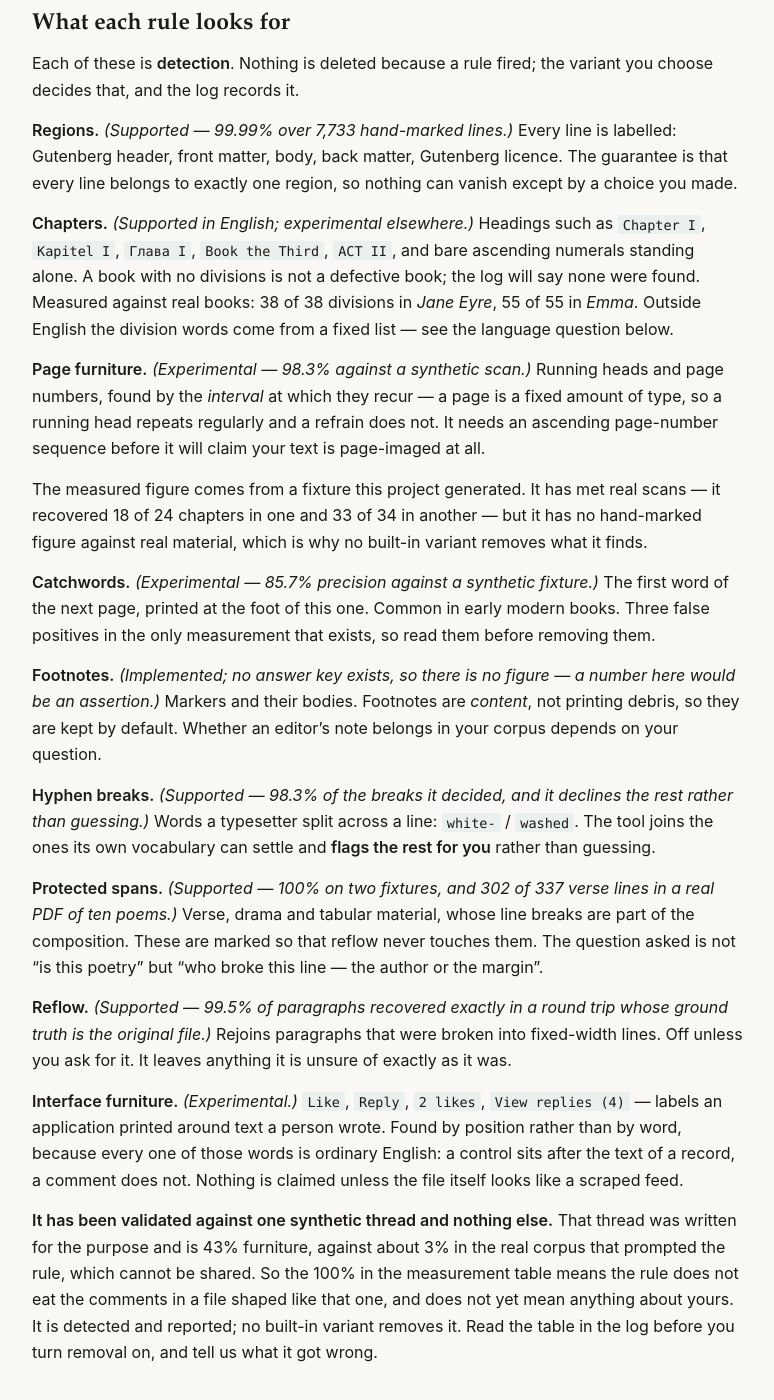
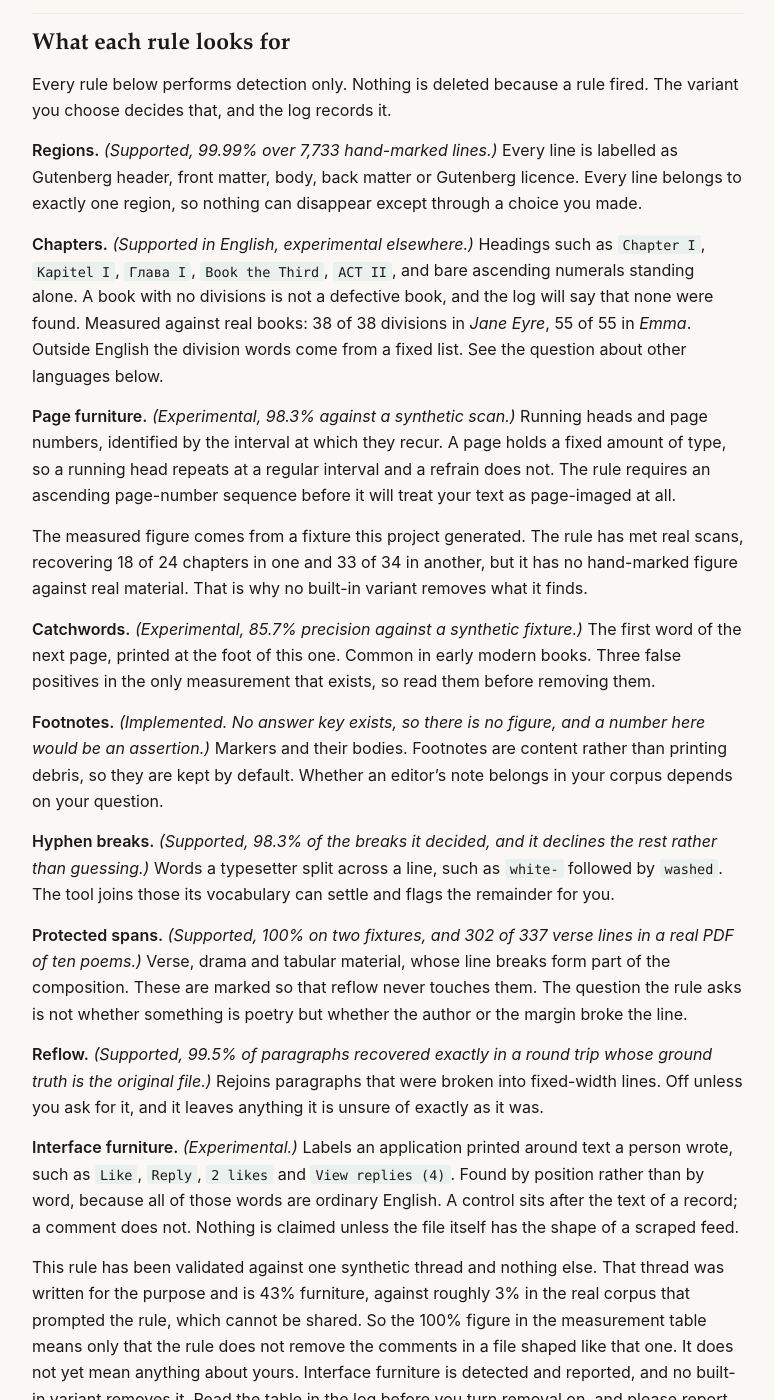
Before and after one commit to adesokantosin2000-beep/corpusprep, a Jekyll site: the page built from docs/USING.md, in a window 1280 px wide and 1400 px high, scrolled down 3159 px. Shown: the whole window, without its empty margins (252-1026 px from the left). Built offline with Jekyll 4.4.1, drawn with Linux system fonts in a browser that asks for light colours; some of the changed text lies outside the part shown.

Commit message:
Rewrite the user guide in plain prose
USING.md is now the first page of this project a stranger is likely to read,
and it read like marketing. The writing drew attention to itself where it
should have got out of the way of the instructions.

Removed: every em dash, the tick emoji in the log examples, the headings that
were phrases rather than labels ("The five minutes that matter", "Frequently
the real question", "Getting it wrong safely", "body-only in one sentence"),
and the antithesis constructions that state what a thing is not before saying
what it is.

No fact, figure, caveat or evidence level changed. Every number is the number
that was there: 99.99% over 7,733 lines, 98.3%, 85.7%, 302 of 337, 38 of 38,
five of ten PDFs. The qualifications are all still present and still as blunt,
because they are the most useful thing in the document.

Three em dashes removed from CITING.md for the same reason. The fourth is left
alone: it appears inside the quoted release title `v0.6.0 — Integration`, which
is a literal string on GitHub, and correcting a quotation would make it wrong.

The P11 guard still holds: the install block and the `corpusprep` invocation
remain in the same fenced block, so a reader is still told how to make the
command work before being invited to run it.

````diff
--- a/docs/USING.md
+++ b/docs/USING.md
@@ -7,178 +7,183 @@ description: >-
 
 # Using CorpusPrep
 
-For people preparing a corpus, not for people maintaining the tool. If you want
-to know how a rule works, read `design/DECISIONS.md`. If you want to know what
-to run and which file to keep, you are in the right place.
+This guide is for people preparing a corpus. If you want to know how a rule
+works internally, read `design/DECISIONS.md`. If you want to know what to run
+and which output file to keep, read on.
 
 ---
 
 ## What this tool is for
 
-A digitised book is not only the book. It carries the apparatus that came with
-it: a Project Gutenberg header and licence, an editor's introduction, running
-heads repeated at the top of every page, page numbers, footnote markers, words
-broken across line ends by a typesetter, paragraphs chopped into fixed-width
-lines.
+A digitised book carries material that came with the digitisation rather than
+with the work: a Project Gutenberg header and licence, an editor's introduction,
+running heads at the top of every page, page numbers, footnote markers, words
+broken across line ends by a typesetter, and paragraphs chopped into
+fixed-width lines.
 
-None of that was written by the author, and all of it lands in your word
-counts. A collocation span that crosses a page number is measuring the printer.
+None of that was written by the author, and all of it lands in your word counts.
+A collocation span that crosses a page number is measuring the printer rather
+than the text.
 
-CorpusPrep finds that apparatus, tells you what it found and why, and gives you
-the text with it removed — **as a separate file, with the original untouched.**
+CorpusPrep locates that material, reports what it found and on what evidence,
+and writes the text without it to a new file. The original is not modified.
 
-## What it is not for
+## What it does not do
 
 - It does not correct OCR errors.
 - It does not tag, lemmatise or parse.
 - It does not judge whether a text is worth studying.
-- It will not clean born-digital text — tweets, comments, transcripts. There is
-  a rule for interface labels (`Like`, `Reply`), and beyond that a file with no
-  printing apparatus has nothing here to remove. The log will say so plainly.
+- It is of limited use on born-digital text such as tweets, comments and
+  transcripts. There is one rule for interface labels like `Like` and `Reply`.
+  Beyond that, a file with no printing apparatus has nothing here to remove,
+  and the log will say so.
 
 ---
 
-## The five minutes that matter
+## Installing and running it
 
 ```bash
 pip install -e .                          # from the CorpusPrep folder, once
 pip install -e ".[pdf]"                   # only if you will read PDFs
 
-corpusprep inspect  mybook.txt            # what did it find?
+corpusprep inspect  mybook.txt            # report what it found
 corpusprep clean    mybook.txt --out cleaned
 ```
 
-If you would rather not install anything, the package still runs from the
-folder — it lives in `src/`, so Python needs telling where to look:
+If you would rather not install anything, the package can be run from the
+folder. It lives in `src/`, so Python has to be told where to look:
 
 ```powershell
 $env:PYTHONPATH="src"; python -m corpusprep inspect mybook.txt
 ```
 
-`inspect` prints the structure it found and changes nothing. **Read it before
-you clean.** `clean` writes one file per variant into `cleaned/`, plus a log.
+`inspect` prints the structure it found and changes nothing. Read it before you
+clean. `clean` writes one file per variant into `cleaned/`, together with a log.
 
 Then open `cleaned/mybook_log.md` and read section 4. It lists every region
-removed and the evidence for removing it. If a region you wanted is missing,
-that is where you will see it.
+removed and the evidence for removing it. If a region you wanted to keep is
+missing, section 4 is where you will see that.
 
 ---
 
 ## Which file do I keep?
 
-`clean` writes several versions of your text. They differ in **how much of the
-book that is not the work** they keep.
+`clean` writes several versions of your text. They differ in how much of the
+material that is not the work itself they retain.
 
 | File | What it is | Keep it when |
 |---|---|---|
-| `__verbatim` | Nothing removed. Encoding and line endings normalised only. | Always — it is your baseline. Every figure in the log is measured against it. |
-| `__full` | The Gutenberg header and licence removed. Everything the book itself contains is kept, including the editor's introduction and any appendices. | You want the whole edition, minus the digitisation apparatus. |
+| `__verbatim` | Nothing removed. Encoding and line endings normalised only. | Always. It is your baseline, and every figure in the log is measured against it. |
+| `__full` | The Gutenberg header and licence removed. Everything the book itself contains is kept, including the editor's introduction and any appendices. | You want the whole edition without the digitisation apparatus. |
 | `__body-and-front` | Also drops back matter. Keeps front matter. | The author's own preface or dedication counts as authorial text for your question. |
-| `__body-only` | **The work itself.** Front matter, back matter and Gutenberg apparatus all removed. | Stylistic analysis, authorship work, anything where an editor's prose would contaminate the measurement. This is the usual choice. |
-| `__body-no-headings` | `body-only` with the `Chapter I` lines themselves also removed. | Word lists and frequency counts, where forty repetitions of "chapter" would skew the data. |
+| `__body-only` | The work itself. Front matter, back matter and Gutenberg apparatus all removed. | Stylistic analysis, authorship work, or any question where an editor's prose would contaminate the measurement. This is the usual choice. |
+| `__body-no-headings` | `body-only` with the `Chapter I` lines also removed. | Word lists and frequency counts, where forty repetitions of "chapter" would skew the data. |
 
-### `body-only` in one sentence
+### What body-only means
 
-**Everything the author wrote for this work, and nothing else.**
+Everything the author wrote for this work, and nothing else. An editor's
+introduction does not qualify. Neither does a translator's note, or a
+publisher's advertisement bound in at the back. A preface written by the author
+is a judgement call, and `body-and-front` exists for when you decide it counts.
 
-An editor's introduction is not it. A translator's note is not it. A publisher's
-advertisement bound in at the back is not it. A preface *by the author* is a
-judgement call, and `body-and-front` is there for when you decide it counts.
-
-### The one thing to check before trusting `body-only`
+### Checking body-only before you trust it
 
 Look at the token figure in section 3 of the log.
 
-- **Characters down a lot, tokens down barely at all** — apparatus was removed.
-  This is what you want.
-- **Tokens down more than a few per cent** — something substantial was dropped.
-  Open section 4 and read what. It may be right; it may be a novel's opening
-  chapters sitting inside a region labelled "Preface". That exact fault has
-  happened here and is written up as I1 in `design/integration-failures.md`.
+If characters are down substantially and tokens are down barely at all,
+apparatus was removed and the result is what you wanted.
+
+If tokens are down by more than a few per cent, something substantial was
+dropped. Open section 4 and read what it was. It may be correct. It may also be
+a novel's opening chapters sitting inside a region labelled "Preface", a fault
+that has occurred here and is written up as I1 in
+`design/integration-failures.md`.
 
 ---
 
-## How much to trust each rule
+## Evidence levels
 
-Three levels, used throughout this guide and in the capability list on the web
-page. They describe **the evidence behind a rule**, not how well it is written.
+Three levels are used in this guide and in the capability list on the web page.
+They describe the evidence behind a rule rather than how well it is written.
 
 | | |
 |---|---|
-| **Supported** | Implemented, and measured against material the rule's author did not write — real books, hand-marked keys, or a round trip whose ground truth is the original file. |
-| **Experimental** | Implemented and working, but validated only against material made for the purpose. It may be right; nobody outside this repository has shown that yet. Treat its output as a proposal and read the log. |
-| **Future work** | Not implemented. The report says so when it meets one. |
+| **Supported** | Implemented, and measured against material the rule's author did not write: real books, hand-marked keys, or a round trip whose ground truth is the original file. |
+| **Experimental** | Implemented and working, but validated only against material made for the purpose. It may well be correct; nobody outside this repository has shown that yet. Treat its output as a proposal and read the log. |
+| **Future work** | Not implemented. The report says so when it meets a case that would need it. |
 
-Each rule below carries its level. The levels come from the evidence column
-in `design/measurement.md`, not from anyone's confidence.
+Each rule below carries its level. The levels are taken from the evidence
+column in `design/measurement.md` rather than from anyone's confidence.
 
 ## What each rule looks for
 
-Each of these is **detection**. Nothing is deleted because a rule fired; the
-variant you choose decides that, and the log records it.
+Every rule below performs detection only. Nothing is deleted because a rule
+fired. The variant you choose decides that, and the log records it.
 
-**Regions.** *(Supported — 99.99% over 7,733 hand-marked lines.)* Every line is labelled: Gutenberg header, front matter, body, back
-matter, Gutenberg licence. The guarantee is that every line belongs to exactly
-one region, so nothing can vanish except by a choice you made.
+**Regions.** *(Supported, 99.99% over 7,733 hand-marked lines.)* Every line is
+labelled as Gutenberg header, front matter, body, back matter or Gutenberg
+licence. Every line belongs to exactly one region, so nothing can disappear
+except through a choice you made.
 
-**Chapters.** *(Supported in English; experimental elsewhere.)* Headings such as `Chapter I`, `Kapitel I`, `Глава I`, `Book the
-Third`, `ACT II`, and bare ascending numerals standing alone. A book with no
-divisions is not a defective book; the log will say none were found. Measured
-against real books: 38 of 38 divisions in *Jane Eyre*, 55 of 55 in *Emma*.
-Outside English the division words come from a fixed list — see the language
-question below.
+**Chapters.** *(Supported in English, experimental elsewhere.)* Headings such as
+`Chapter I`, `Kapitel I`, `Глава I`, `Book the Third`, `ACT II`, and bare
+ascending numerals standing alone. A book with no divisions is not a defective
+book, and the log will say that none were found. Measured against real books: 38
+of 38 divisions in *Jane Eyre*, 55 of 55 in *Emma*. Outside English the division
+words come from a fixed list. See the question about other languages below.
 
-**Page furniture.** *(Experimental — 98.3% against a synthetic scan.)*
-Running heads and page numbers, found by the *interval* at
-which they recur — a page is a fixed amount of type, so a running head repeats
-regularly and a refrain does not. It needs an ascending page-number sequence
-before it will claim your text is page-imaged at all.
+**Page furniture.** *(Experimental, 98.3% against a synthetic scan.)* Running
+heads and page numbers, identified by the interval at which they recur. A page
+holds a fixed amount of type, so a running head repeats at a regular interval
+and a refrain does not. The rule requires an ascending page-number sequence
+before it will treat your text as page-imaged at all.
 
-The measured figure comes from a fixture this project generated. It has met
-real scans — it recovered 18 of 24 chapters in one and 33 of 34 in another —
-but it has no hand-marked figure against real material, which is why no
-built-in variant removes what it finds.
+The measured figure comes from a fixture this project generated. The rule has
+met real scans, recovering 18 of 24 chapters in one and 33 of 34 in another, but
+it has no hand-marked figure against real material. That is why no built-in
+variant removes what it finds.
 
-**Catchwords.** *(Experimental — 85.7% precision against a synthetic
-fixture.)* The first word of the next page, printed at the foot of this one.
-Common in early modern books. Three false positives in the only measurement
-that exists, so read them before removing them.
+**Catchwords.** *(Experimental, 85.7% precision against a synthetic fixture.)*
+The first word of the next page, printed at the foot of this one. Common in
+early modern books. Three false positives in the only measurement that exists,
+so read them before removing them.
 
-**Footnotes.** *(Implemented; no answer key exists, so there is no figure —
-a number here would be an assertion.)* Markers and their bodies. Footnotes are *content*, not printing
-debris, so they are kept by default. Whether an editor's note belongs in your
-corpus depends on your question.
+**Footnotes.** *(Implemented. No answer key exists, so there is no figure, and a
+number here would be an assertion.)* Markers and their bodies. Footnotes are
+content rather than printing debris, so they are kept by default. Whether an
+editor's note belongs in your corpus depends on your question.
 
-**Hyphen breaks.** *(Supported — 98.3% of the breaks it decided, and it
-declines the rest rather than guessing.)* Words a typesetter split across a
-line: `white-` / `washed`.
-The tool joins the ones its own vocabulary can settle and **flags the rest for
-you** rather than guessing.
+**Hyphen breaks.** *(Supported, 98.3% of the breaks it decided, and it declines
+the rest rather than guessing.)* Words a typesetter split across a line, such as
+`white-` followed by `washed`. The tool joins those its vocabulary can settle
+and flags the remainder for you.
 
-**Protected spans.** *(Supported — 100% on two fixtures, and 302 of 337 verse
-lines in a real PDF of ten poems.)* Verse, drama and tabular material, whose line breaks are
-part of the composition. These are marked so that reflow never touches them.
-The question asked is not "is this poetry" but "who broke this line — the
-author or the margin".
+**Protected spans.** *(Supported, 100% on two fixtures, and 302 of 337 verse
+lines in a real PDF of ten poems.)* Verse, drama and tabular material, whose
+line breaks form part of the composition. These are marked so that reflow never
+touches them. The question the rule asks is not whether something is poetry but
+whether the author or the margin broke the line.
 
-**Reflow.** *(Supported — 99.5% of paragraphs recovered exactly in a round
-trip whose ground truth is the original file.)* Rejoins paragraphs that were
-broken into fixed-width lines. Off
-unless you ask for it. It leaves anything it is unsure of exactly as it was.
+**Reflow.** *(Supported, 99.5% of paragraphs recovered exactly in a round trip
+whose ground truth is the original file.)* Rejoins paragraphs that were broken
+into fixed-width lines. Off unless you ask for it, and it leaves anything it is
+unsure of exactly as it was.
 
-**Interface furniture.** *(Experimental.)* `Like`, `Reply`, `2 likes`,
-`View replies (4)` — labels an application printed around text a person wrote.
-Found by position rather than by word, because every one of those words is
-ordinary English: a control sits after the text of a record, a comment does
-not. Nothing is claimed unless the file itself looks like a scraped feed.
+**Interface furniture.** *(Experimental.)* Labels an application printed around
+text a person wrote, such as `Like`, `Reply`, `2 likes` and
+`View replies (4)`. Found by position rather than by word, because all of those
+words are ordinary English. A control sits after the text of a record; a comment
+does not. Nothing is claimed unless the file itself has the shape of a scraped
+feed.
 
-**It has been validated against one synthetic thread and nothing else.** That
-thread was written for the purpose and is 43% furniture, against about 3% in
-the real corpus that prompted the rule, which cannot be shared. So the 100% in
-the measurement table means the rule does not eat the comments in a file shaped
-like that one, and does not yet mean anything about yours. It is detected and
-reported; no built-in variant removes it. Read the table in the log before you
-turn removal on, and tell us what it got wrong.
+This rule has been validated against one synthetic thread and nothing else.
+That thread was written for the purpose and is 43% furniture, against roughly 3%
+in the real corpus that prompted the rule, which cannot be shared. So the 100%
+figure in the measurement table means only that the rule does not remove the
+comments in a file shaped like that one. It does not yet mean anything about
+yours. Interface furniture is detected and reported, and no built-in variant
+removes it. Read the table in the log before you turn removal on, and please
+report anything it gets wrong.
 
 ---
 
@@ -188,79 +193,80 @@ The log is written to be quoted in a methods section. It records the tool
 version, the encoding, every region and the evidence for its label, and what
 each variant removed.
 
-Two lines are worth understanding:
+Two lines are worth understanding.
 
-> ✅ Every line is covered by exactly one region.
+> Every line is covered by exactly one region.
 
-Nothing was lost by accident. If this says otherwise, do not use the output —
-report it.
+Nothing was lost by accident. If the log says otherwise, do not use the output.
+Please report it instead.
 
-> *N* lines look like page furniture. **Detected, not removed.**
+> *N* lines look like page furniture. Detected, not removed.
 
-The tool found them and left them alone. They go only if you ask.
+The tool found them and left them in place. They are removed only if you ask.
 
 ---
 
-## Frequently the real question
+## Common questions
 
-**"It removed nothing. Is it broken?"**
-Probably not. The log now lists what each rule looked for and why it declined.
+**It removed nothing. Is it broken?**
+Probably not. The log lists what each rule looked for and why it declined.
 Born-digital text has no printing apparatus, and a clean Gutenberg plain-text
 file has often had its furniture removed by hand already.
 
-**"Can I trust it on a language other than English?"** *(Partly. Experimental
+**Can I trust it on a language other than English?** *(Partly. Experimental
 outside English.)*
-Region labelling, encoding, tokenising and the line-break rules do not depend
-on the language and score 100% on the German, Russian and Czech fixtures.
+Region labelling, encoding, tokenising and the line-break rules do not depend on
+the language, and they score 100% on the German, Russian and Czech fixtures.
 
-Two qualifications, both real. **Those fixtures are original prose written for
-this project**, not real books — they show that the machinery survives
-umlauts, Cyrillic and Czech diacritics, and nothing about real literary
-corpora. And **chapter headings work from a fixed list of division words**,
-which is only as wide as the list: `Kapitel`, `Глава`, `Kapitola` and their
-neighbours are recognised, and a language whose word is absent yields no
-structure, with the report saying so. That is safe but unhelpful, and if it
-happens to you it is worth reporting — a word is a one-line fix.
+Two qualifications apply, and both are real. Those fixtures are original prose
+written for this project rather than real books, so they show that the machinery
+survives umlauts, Cyrillic and Czech diacritics and nothing about real literary
+corpora in those languages. And chapter headings work from a fixed list of
+division words, which is only as wide as the list. `Kapitel`, `Глава`,
+`Kapitola` and their neighbours are recognised. A language whose word is absent
+yields no structure, and the report says so, which is safe but unhelpful. If
+that happens to you it is worth reporting, because adding a word is a one-line
+change.
 
 Every figure measured against material this project did not write still comes
 from English literary prose.
 
-**"My PDF produced nonsense."**
+**My PDF produced nonsense.**
 Run `python tools/pdf_triage.py` first. Of ten real PDFs tested here, five were
 usable, three had no text layer at all, one had a text layer containing no
 language, and one was an empty download. Half of real PDFs cannot be extracted
 without OCR, and no cleaning rule can repair that.
 
-**"Can I remove the running heads?"**
+**Can I remove the running heads?**
 Yes, but read the furniture table in the log first. No built-in variant removes
-them, because the detector has been measured mostly against synthetic text and
+them, because the detector has been measured mostly against synthetic text, and
 a rule that has never met your scan should not delete your prose on its own
 authority.
 
-**"Which file do I cite?"**
-Cite the log. It names the tool version and every decision, so someone else can
-reproduce your corpus from your source file.
+**Which file do I cite?**
+Cite the log. It names the tool version and every decision, so that someone else
+can reproduce your corpus from your source file.
 
 ---
 
 ## Future work
 
-Not implemented, and the tool will tell you when it meets one rather than
-guessing:
+The following are not implemented. The tool reports when it meets a case that
+would need one, rather than guessing.
 
 - **OCR character repair.** Broken ligatures, stray marks and mis-scanned
   characters. Damaged pages are identified and reported, not corrected.
-- **Titled sections without numbering.** A collection whose parts are titled
-  but neither numbered nor introduced by a division word yields no structure,
-  and the report says so.
+- **Titled sections without numbering.** A collection whose parts are titled but
+  neither numbered nor introduced by a division word yields no structure, and
+  the report says so.
 - **Batch processing.** One file at a time, deliberately, until we know from
-  users how large a corpus actually is.
+  users how large a corpus usually is.
 
-## Getting it wrong safely
+## If a variant removes too much
 
-The original file is never modified. Every output is a new file. If a variant
-removed something it should not have, the log tells you which region and which
-lines, and `verbatim` still has it.
+The original file is never modified, and every output is a new file. If a
+variant removed something it should not have, the log names the region and the
+lines, and the `verbatim` output still contains them.
 
-The design rule behind all of this: **detection never deletes**, and anything
-the tool is unsure of is flagged rather than guessed.
+The design rule behind all of this is that detection never deletes, and that
+anything the tool is unsure of is flagged rather than guessed.
````
Also changed, not shown: docs/CITING.md (+3 -3 lines).
